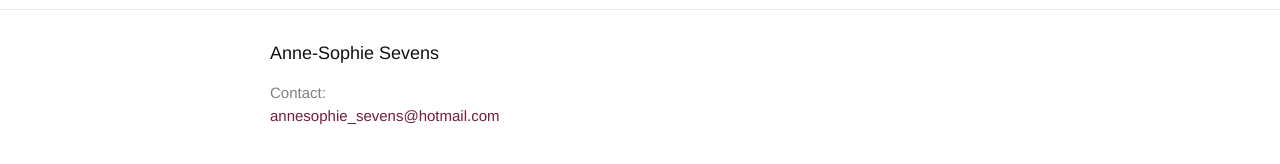
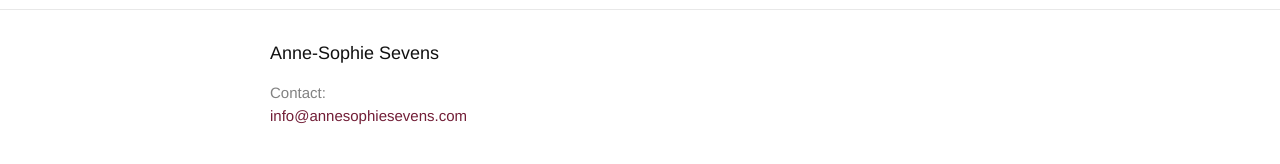
Before and after one commit to annesophie-sevens/annesophie-sevens.github.io, a Jekyll site: the page built from index.md, in a window 1280 px wide. Shown: the part 544-708 px from the top of the page. Built offline with Jekyll 4.4.1, drawn with Linux system fonts in a browser that asks for light colours.

Commit message:
Update _config.yml

```diff
--- a/_config.yml
+++ b/_config.yml
@@ -7,7 +7,7 @@
 
 # Site settings
 title: Anne-Sophie Sevens
-email: annesophie_sevens@hotmail.com
+email: info@annesophiesevens.com
 description: > # this means to ignore newlines until "baseurl:"
 
 baseurl: "" # the subpath of your site, e.g. /blog
```
